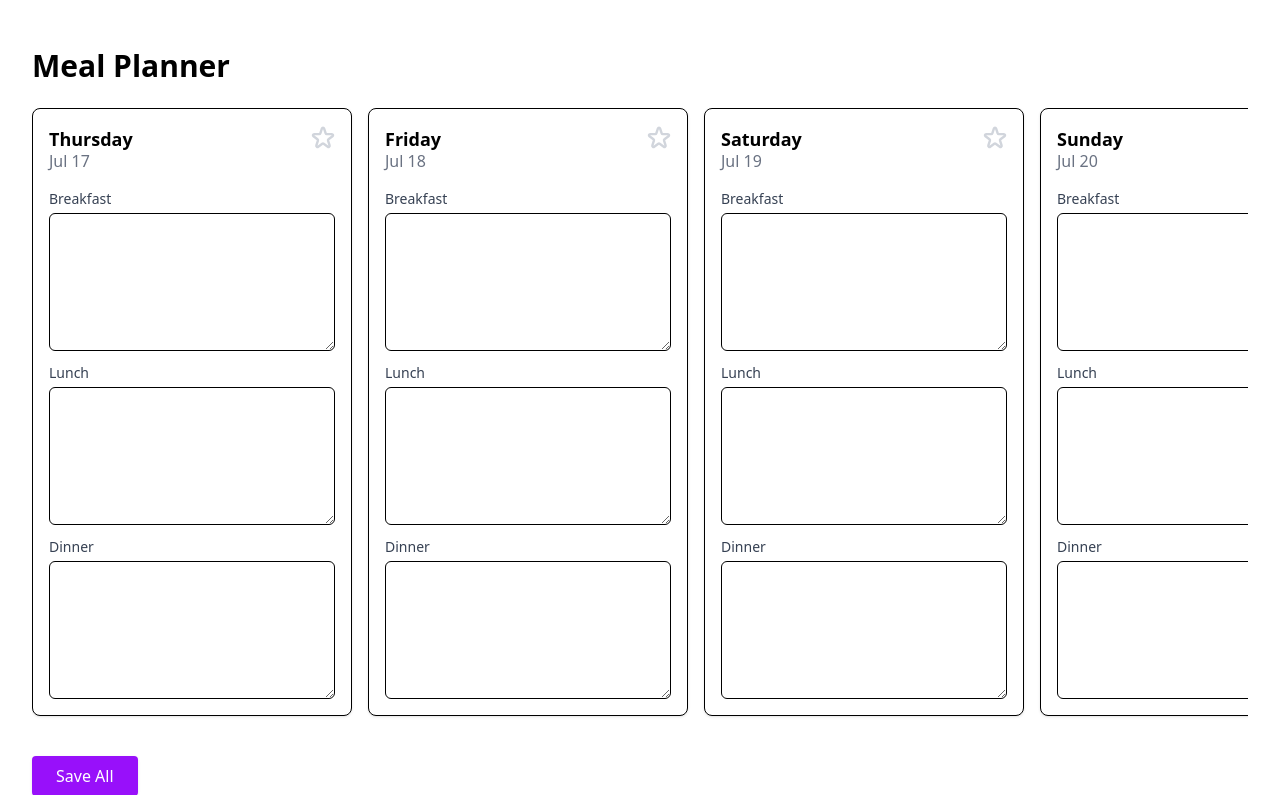
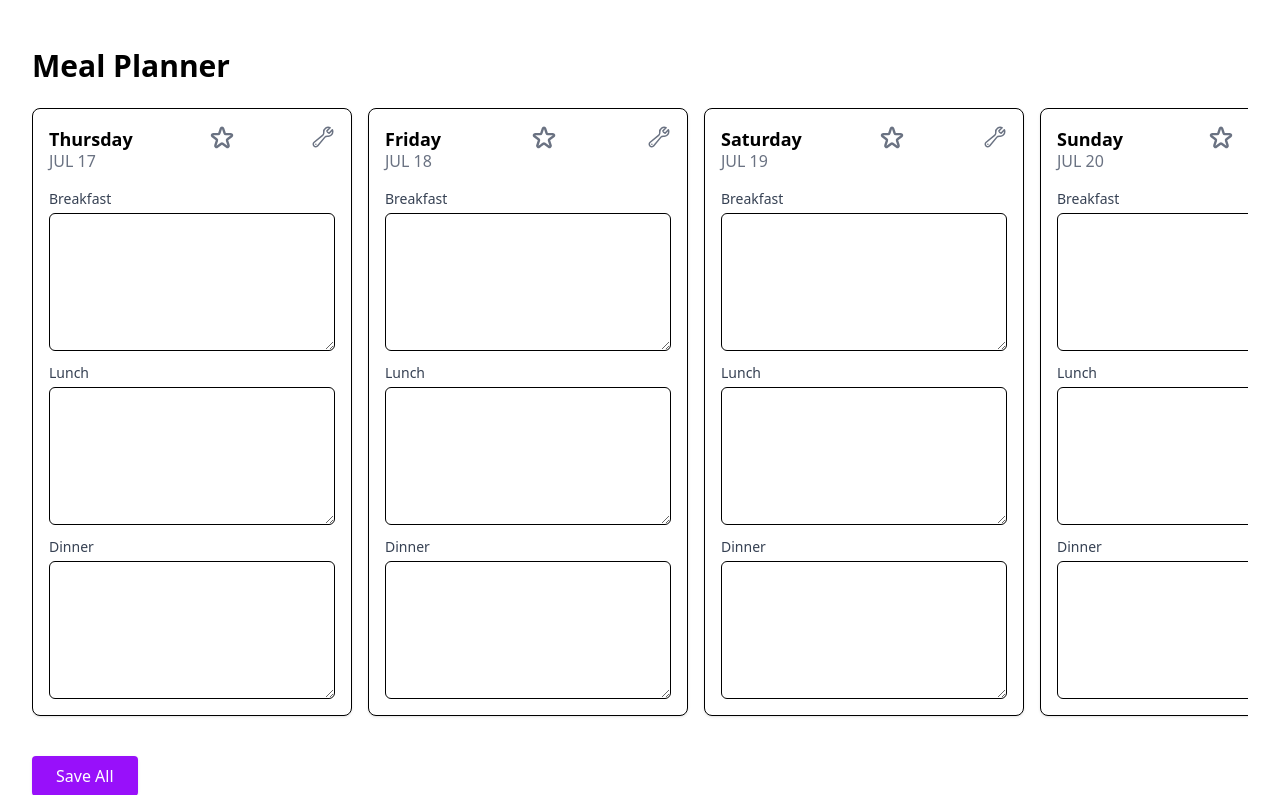
Before and after one commit to joeygallegos/MealPlanner, a FastAPI app: page / in a window 1280 px wide. Shown: the top 795 px of the page. Run offline with FastAPI, Linux system fonts and the light colour scheme; data comes from the database, SQL or seed files in the repository.

Commit message:
Working code changes

```diff
--- a/main.py
+++ b/main.py
@@ -1,4 +1,5 @@
 # main.py
+import os
 from fastapi import FastAPI, Request, Form
 from fastapi.responses import HTMLResponse, RedirectResponse
 from fastapi.staticfiles import StaticFiles
@@ -22,7 +23,6 @@ init_db()
 # Mount static files (for Tailwind CSS, Alpine.js, etc.)
 app.mount("/static", StaticFiles(directory="static"), name="static")
 templates = Jinja2Templates(directory="templates")
-
 
 # Dependency to create a new DB session per request
 def get_db():
@@ -82,10 +82,13 @@ async def save_day(request: Request):
     for day_info in days_data.values():
         day_id = int(day_info["id"])
         is_sammy_home = day_info.get("is_sammy_home", "off").lower() == "on"
+        is_work_day = day_info.get("is_work_day", "off").lower() == "on"
 
+        # Update or create MealDay
         meal_day = db.query(MealDay).filter(MealDay.id == day_id).first()
         if meal_day:
             meal_day.is_sammy_home = is_sammy_home
+            meal_day.is_work_day = is_work_day
             for meal in meal_day.meals:
                 if meal.type == MealType.breakfast:
                     meal.description = day_info.get("breakfast", "")
@@ -150,4 +153,4 @@ def copy_meal_week(
     return {"status": "success", "message": "Meal week copied successfully."}
 
 if __name__ == "__main__":
-    uvicorn.run(app, host="127.0.0.1", port=9000)
+    uvicorn.run(app, host=str(os.getenv("SERVICE_HOST", "80")), port=int(os.getenv("SERVICE_PORT", "80")))
--- a/models.py
+++ b/models.py
@@ -34,6 +34,7 @@ class MealDay(Base):
     id = Column(Integer, primary_key=True, index=True)
     date = Column(Date, nullable=False, unique=True)
     is_sammy_home = Column(Boolean, default=False)
+    is_work_day = Column(Boolean, default=False)
     meals = relationship("Meal", back_populates="day", cascade="all, delete-orphan")
 
 
--- a/templates/index.html
+++ b/templates/index.html
@@ -8,7 +8,6 @@
     <title>Meal Planner</title>
     <script src="https://cdn.jsdelivr.net/npm/@tailwindcss/browser@4"></script>
     <script defer src="https://cdn.jsdelivr.net/npm/alpinejs@3.x.x/dist/cdn.min.js"></script>
-
 </head>
 
 <body class="bg-white-100">
@@ -27,7 +26,7 @@
                     <div class="flex justify-between items-start mb-4">
                         <div class="flex flex-col">
                             <h2 class="text-lg font-semibold">{{ day.date.strftime('%A') }}</h2>
-                            <div class="text-md text-gray-500 -mt-1">{{ day.date.strftime('%b %d') }}</div>
+                            <div class="text-md text-gray-500 -mt-1">{{ day.date.strftime('%b %d').upper() }}</div>
                         </div>
 
                         <!-- Star Toggle -->
@@ -37,18 +36,53 @@
                             <button type="button"
                                 @click="starred = !starred; $refs.star{{ i }}.value = starred ? 'on' : 'off'"
                                 class="focus:outline-none">
+
+                                <!-- Active icon -->
                                 <svg x-show="starred" xmlns="http://www.w3.org/2000/svg" class="h-6 w-6 text-purple-400"
                                     fill="currentColor" viewBox="0 0 20 20">
                                     <path
                                         d="M9.049 2.927c.3-.921 1.603-.921 1.902 0l1.286 3.966a1 1 0 00.95.69h4.176c.969 0 1.371 1.24.588 1.81l-3.38 2.455a1 1 0 00-.364 1.118l1.287 3.966c.3.921-.755 1.688-1.54 1.118l-3.38-2.455a1 1 0 00-1.175 0l-3.38 2.455c-.785.57-1.84-.197-1.54-1.118l1.286-3.966a1 1 0 00-.364-1.118L2.05 9.393c-.783-.57-.38-1.81.588-1.81h4.176a1 1 0 00.95-.69l1.286-3.966z" />
                                 </svg>
-                                <svg x-show="!starred" xmlns="http://www.w3.org/2000/svg" class="h-6 w-6 text-gray-300"
+
+                                <!-- Inactive icon -->
+                                <svg x-show="!starred" xmlns="http://www.w3.org/2000/svg" class="h-6 w-6 text-gray-500"
                                     fill="none" viewBox="0 0 20 20" stroke="currentColor">
                                     <path stroke-linecap="round" stroke-linejoin="round" stroke-width="2"
                                         d="M9.049 2.927c.3-.921 1.603-.921 1.902 0l1.286 3.966a1 1 0 00.95.69h4.176c.969 0 1.371 1.24.588 1.81l-3.38 2.455a1 1 0 00-.364 1.118l1.287 3.966c.3.921-.755 1.688-1.54 1.118l-3.38-2.455a1 1 0 00-1.175 0l-3.38 2.455c-.785.57-1.84-.197-1.54-1.118l1.286-3.966a1 1 0 00-.364-1.118L2.05 9.393c-.783-.57-.38-1.81.588-1.81h4.176a1 1 0 00.95-.69l1.286-3.966z" />
                                 </svg>
                             </button>
                         </div>
+                        <div x-data="{ active: {{ 'true' if day.is_work_day else 'false' }} }">
+                            <!-- Hidden input -->
+                            <input type="hidden" name="days[{{ i }}][is_work_day]" x-ref="work{{ i }}"
+                                value="{{ 'on' if day.is_work_day else 'off' }}">
+
+                            <!-- Work toggle button -->
+                            <button type="button" x-data="{ active: {{ 'true' if day.is_work_day else 'false' }} }"
+                                @click="active = !active; $refs.work{{ i }}.value = active ? 'on' : 'off'"
+                                class="focus:outline-none">
+
+                                <!-- Active icon -->
+                                <svg x-show="active" xmlns="http://www.w3.org/2000/svg" width="20" height="20"
+                                    viewBox="0 0 24 24" fill="currentColor" class="size-6 text-purple-400">
+                                    <path
+                                        d="M21.75 6.75a4.5 4.5 0 0 1-4.884 4.484c-1.076-.091-2.264.071-2.95.904l-7.152 8.684a2.548 2.548 0 1 1-3.586-3.586l8.684-7.152c.833-.686.995-1.874.904-2.95a4.5 4.5 0 0 1 6.336-4.486l-3.276 3.276a3.004 3.004 0 0 0 2.25 2.25l3.276-3.276c.256.565.398 1.192.398 1.852Z" />
+                                    <path d="M4.867 19.125h.008v.008h-.008v-.008Z" />
+                                </svg>
+
+                                <!-- Inactive icon -->
+                                <svg x-show="!active" xmlns="http://www.w3.org/2000/svg" width="20" height="20"
+                                    viewBox="0 0 24 24" fill="none" stroke="currentColor" stroke-width="1.5"
+                                    class="size-6 text-gray-500">
+                                    <path stroke-linecap="round" stroke-linejoin="round"
+                                        d="M21.75 6.75a4.5 4.5 0 0 1-4.884 4.484c-1.076-.091-2.264.071-2.95.904l-7.152 8.684a2.548 2.548 0 1 1-3.586-3.586l8.684-7.152c.833-.686.995-1.874.904-2.95a4.5 4.5 0 0 1 6.336-4.486l-3.276 3.276a3.004 3.004 0 0 0 2.25 2.25l3.276-3.276c.256.565.398 1.192.398 1.852Z" />
+                                    <path stroke-linecap="round" stroke-linejoin="round"
+                                        d="M4.867 19.125h.008v.008h-.008v-.008Z" />
+                                </svg>
+                            </button>
+                        </div>
+
+
                     </div>
 
                     <!-- Meals -->
```
Also changed, not shown: 2 other files.
